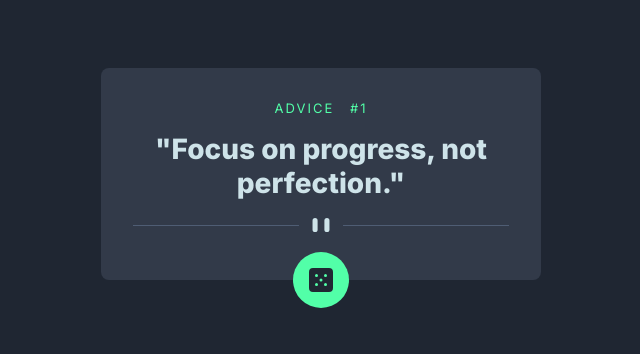
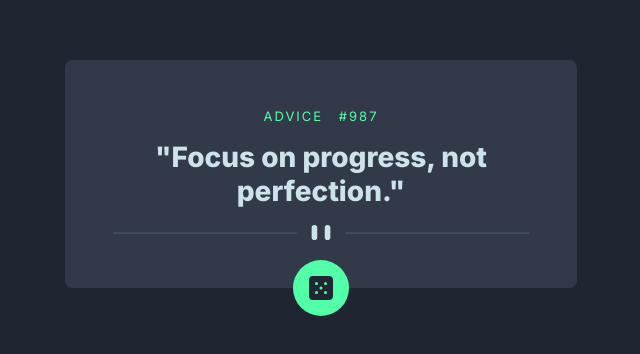
Before and after one commit to DemoStephen/advice-generator-app-main, a plain HTML site: page index.html in a window 1280 px wide. Shown: the part 226-580 px from the top of the page, without its empty margins (319-959 px from the left). Drawn offline with Linux system fonts and the light colour scheme.

Commit message:
updated style sheet

```diff
--- a/index.html
+++ b/index.html
@@ -17,9 +17,9 @@
 <body>
   <main>
     <header>
-      Advice #<span data-id>1</span>
+      Advice #<span data-id>987</span>
     </header>
-    <p data-quote>"Focus on progress, not perfection."</p>
+    <p>"<span data-quote>Focus on progress, not perfection.</span>"</p>
     <div>
       <picture>
         <source media="(min-width:1024px)" srcset="/images/pattern-divider-desktop.svg">
--- a/style.css
+++ b/style.css
@@ -17,8 +17,8 @@ body {
 main {
   color: hsl(193, 38%, 86%);
   background-color: hsl(217, 19%, 24%);
-  padding: 2rem 2rem 0 2rem;
-  width: clamp(25rem, calc(100% - 20px), 27.5rem);
+  padding: 3rem 3rem 0 3rem;
+  width: clamp(30rem, calc(100% - 20px), 32rem);
   border-radius: 0.5rem;
   text-align: center;
   display: flex;
@@ -70,5 +70,6 @@ img {
 @media (max-width: 524px) {
   main {
     width: 100%;
+    padding: 2rem 1rem 0 1rem;
   }
 }
```
